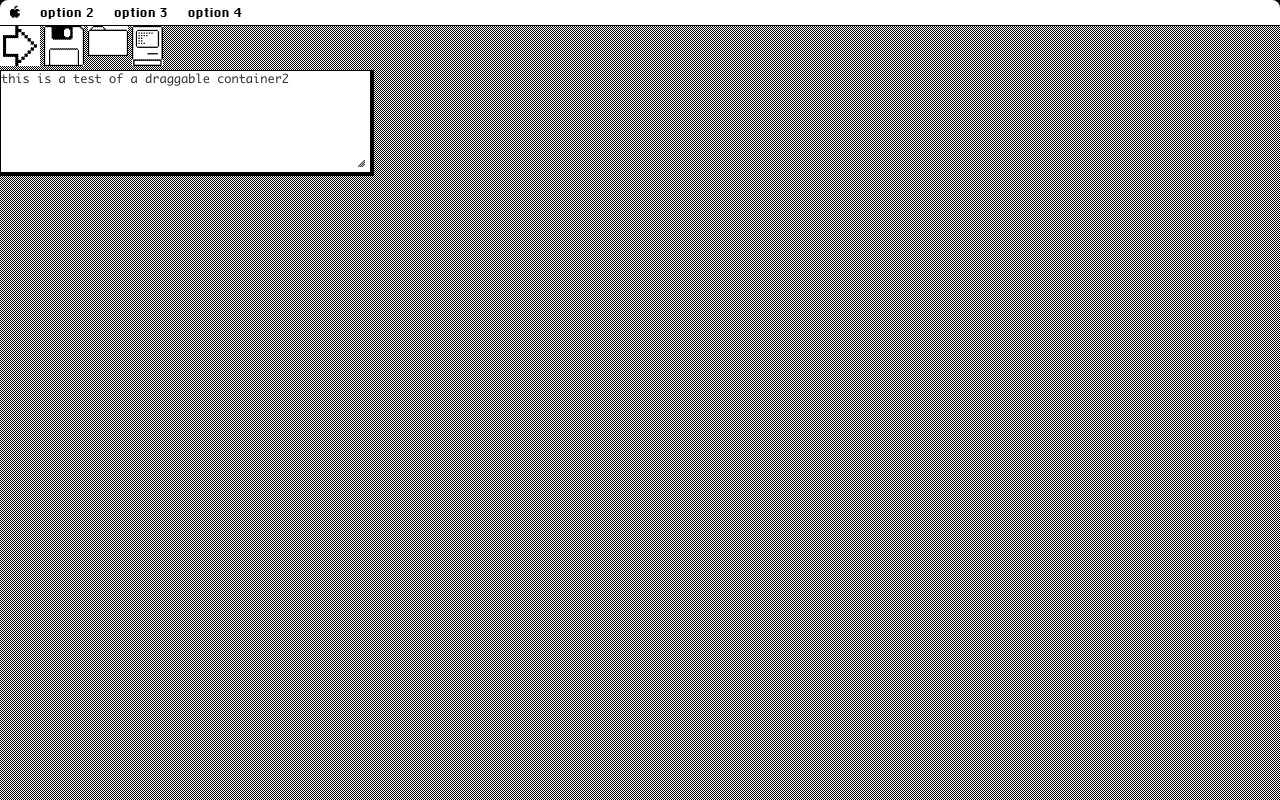
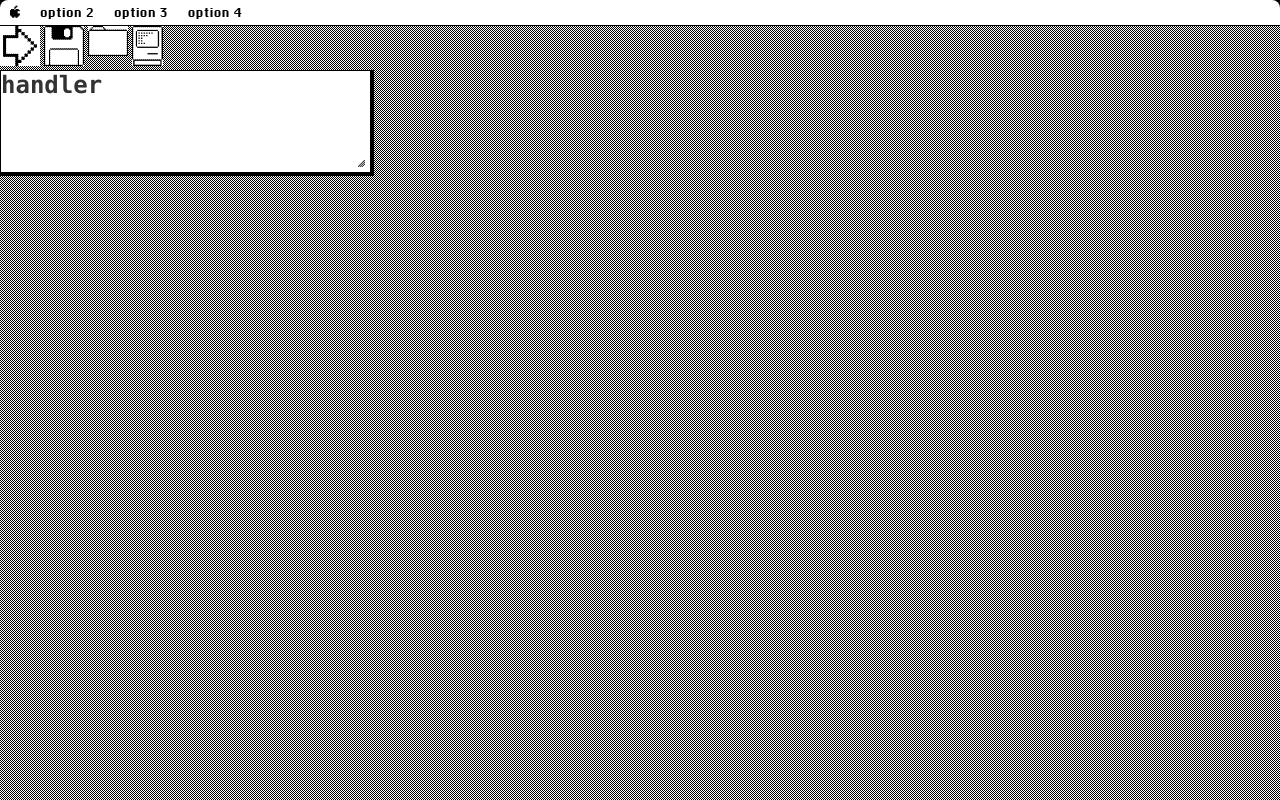
Before and after one commit to Freethepizza/mac.css, a plain HTML site: page index.html in a window 1280 px wide. Drawn offline with nearby package versions, Linux system fonts and the light colour scheme.

Commit message:
Handler
added handler test

```diff
--- a/index.html
+++ b/index.html
@@ -25,8 +25,9 @@
     <i class="diskette"></i>
     <i class="folder"></i>
     <i class="macintosh"></i>
-    <div id="drag-1" class="frame ui-widget-content">this is a test of a draggable container</div>
-    <div id="drag-2" class="frame ui-widget-content">this is a test of a draggable container2</div>
+
+    <div id="drag-2" class="frame ui-widget-content"><h1 id="handler">handler</h1></div>
+    <div id="drag-1" class="frame ui-widget-content"><h1 id="handler">handler</h1></div>
 
 
     </div>
--- a/js/draggable.js
+++ b/js/draggable.js
@@ -7,6 +7,7 @@ let principal = ".dotted";
 $(function () {
     $('[id^="drag-"]').draggable({
         containment: principal,
+        handle: '#handler',
     }).resizable({
         containment: principal,
         minWidth: 150,
```
